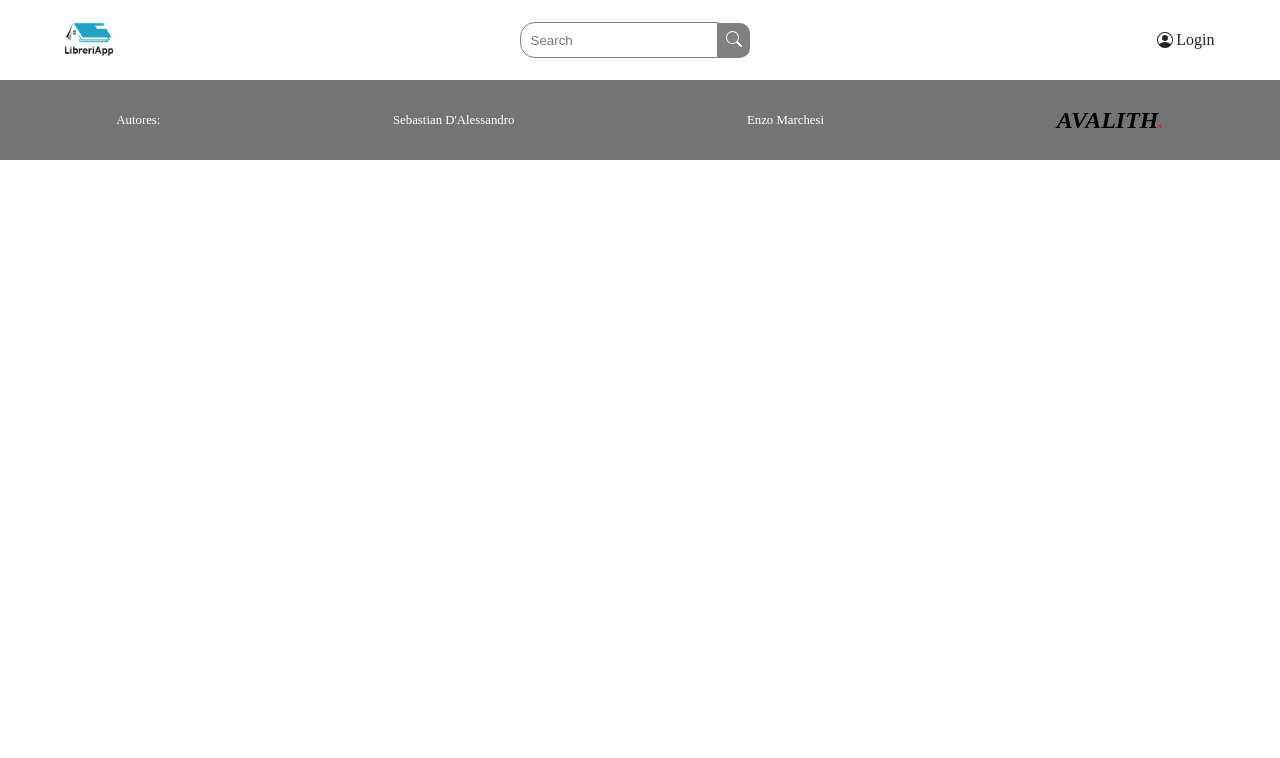
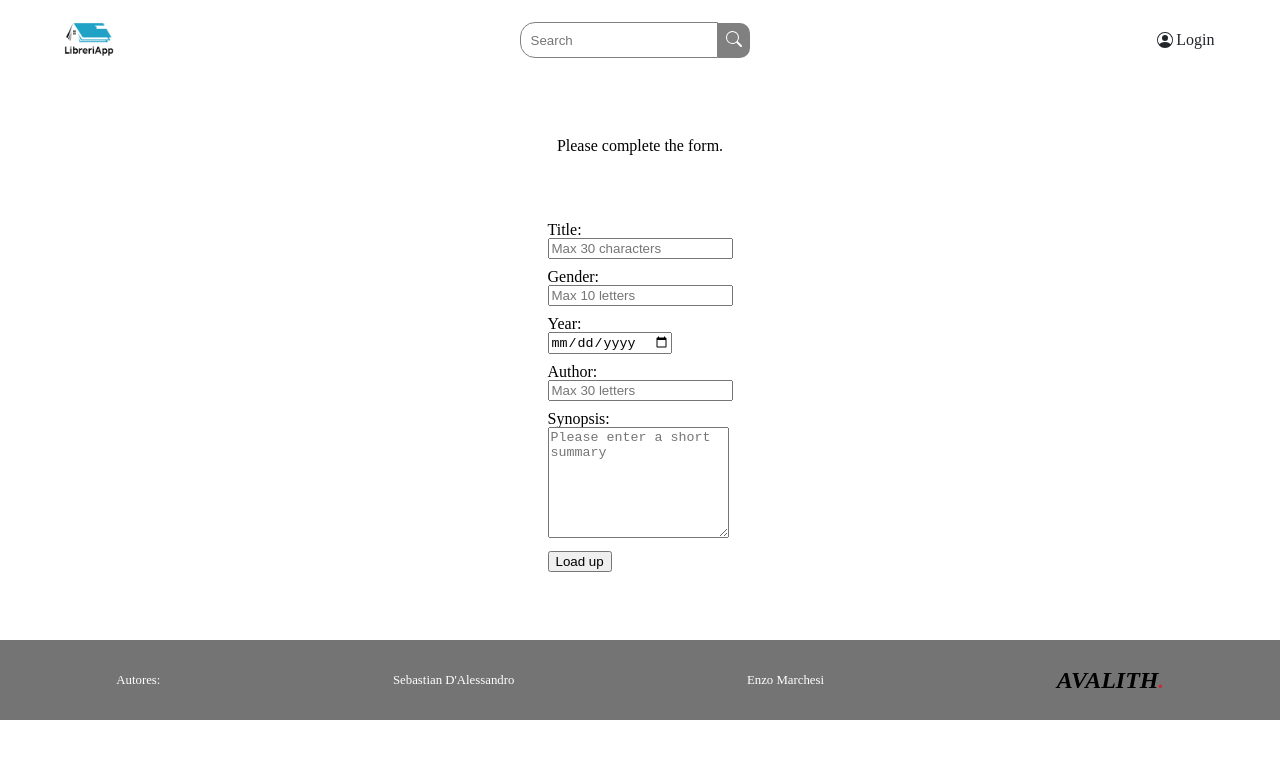
Before and after one commit to lemarchesi09/sf-library-app, a React (Create React App) app: page /book in a window 1280 px wide. Shown: the top 758 px of the page. Built offline with nearby package versions, Linux system fonts and the light colour scheme.

Commit message:
fix:create Book

```diff
--- a/src/App.js
+++ b/src/App.js
@@ -7,6 +7,7 @@ import { NavBar } from "./components/NavBar";
 import { Footer } from "./components/Footer";
 import { Create } from "./components/Create";
 import { Welcome } from "./components/Welcome";
+import CreateBook from "./components/CreateBook";
 
 function App() {
   return (
@@ -19,6 +20,11 @@ function App() {
         {/*Agregar enrutado dinamico con uso de id*/}
         <Route path="/details" element={<Details />}/>
         <Route path="/create" element={<Create />}/>
+
+        {/*****************/}
+        <Route path="/book" element={<CreateBook />}/> {/* <------BORRAR!! */}
+        {/*****************/}
+
       </Routes>
       <Footer />
     </div>
--- /dev/null
+++ b/src/components/CreateBook.js
@@ -0,0 +1,142 @@
+import React from 'react'
+import { useForm } from "react-hook-form";
+import '../styles/createBook.css'
+
+const CreateBook = () => {
+
+    const { register, handleSubmit, formState: { errors } } = useForm();
+
+    //console.log(errors)
+
+    const onSubmit = (data, e)=>{
+
+        const bookData ={
+            title: data.title,
+            gender: data.gender,
+            year: data.year,
+            author: data.author,
+            description: data.description
+        }
+
+        console.log(bookData)
+
+        // limpiar campos
+        e.target.reset();
+    }
+
+
+    return (
+        <section className="form">
+
+            <div className="form__titulo">
+               <p className="form__titulo-detalle">Please complete the form.</p>
+            </div>
+
+            <form className="form__container" onSubmit={handleSubmit(onSubmit)}>
+                <div className="form__input-section">
+                    <label><h2 className="form__input-title">Title: </h2></label>
+                    <input
+                      id="title"
+                      className="form__input"
+                      type="text"
+                      placeholder="Max 30 characters"
+                      autoComplete="off"
+                      {...register('title', {
+                          required:{
+                              value: true,
+                              message:'The title input is required'
+                          }, maxLength: {
+                              value: 30,
+                              message: 'Must be less than 30 characters'
+                          }
+                      })}
+                    />
+                </div>
+                {errors.title && <span className="form__input-error">{errors.title.message}</span>}
+
+                <div className="form__input-section">
+                    <label><h2 className="form__input-gender">Gender: </h2></label>
+                    <input
+                      id="gender"
+                      className="form__input"
+                      type="text"
+                      placeholder="Max 10 letters"
+                      autoComplete="off"
+                      {...register('gender', {
+                          required:{
+                            value: true,
+                            message:'The gender input is required'
+                          },
+                          maxLength: {
+                            value: 10,
+                            message: 'Must be less than 10 letters'
+                          }
+                      })}
+                    />
+                </div>
+                {errors.gender && <span className="form__input-error">{errors.gender.message}</span>}
+
+                <div className="form__input-section">
+                    <label><h2 className="form__input-year">Year: </h2></label>
+                    <input
+                      id="year"
+                      className="form__input"
+                      type="date"
+                      placeholder="Max 30 letters"
+                      autoComplete="off"
+                      {...register('year', {
+                          required:{
+                            value: true,
+                            message:'The year input is required'
+                          },
+                      })}
+                    />
+                </div>
+                {errors.year && <span className="form__input-error">{errors.year.message}</span>}
+
+                <div className="form__input-section">
+                    <label><h2 className="form__input-author">Author: </h2></label>
+                    <input
+                      id="author"
+                      className="form__input"
+                      type="text"
+                      placeholder="Max 30 letters"
+                      autoComplete="off"
+                      {...register('author', {
+                          required:{
+                            value: true,
+                            message:'The author input is required'
+                          },
+                          maxLength: {
+                            value: 30,
+                            message: 'Must be less than 30 letters'
+                          }
+                      })}
+                    />
+                </div>
+                {errors.author && <span className="form__input-error">{errors.author.message}</span>}
+
+                <div className="form__textarea-section">
+                    <label><h2 className="form__input-synopsis">Synopsis: </h2></label>
+                    <textarea
+                        className="form__textarea"
+                        name="synopsis"
+                        id="synopsis"
+                        rows="7"
+                        placeholder="Please enter a short summary"
+                        {...register('synopsis',{
+                            required:'The synopsis input is required'
+                        })}
+                    />
+                </div>
+                {errors.synopsis && <span className="form__input-error">{errors.synopsis.message}</span>}
+
+                <button className="form__btn" id="formBtn">Load up</button>
+
+            </form>
+
+        </section>
+      )
+}
+
+export default CreateBook
--- a/src/components/NavBar.js
+++ b/src/components/NavBar.js
@@ -8,7 +8,7 @@ export const NavBar = () =>{
         <div className="navbar__container">
             <ul className="navbar__links">
                 <div className="navbar__item">
-                    <Link to='/welcome' className="navbar__item-logo"><img className="navbar__item-logo-img" src={logo} alt="img logo"></img></Link>
+                    <Link to='/home' className="navbar__item-logo"><img className="navbar__item-logo-img" src={logo} alt="img logo"></img></Link>
                     <Link to='/login' className="navbar__item-btn-login-mobil"><BsPersonCircle />Login</Link>
                 </div>
                 <div className="navbar__item-search-container">
@@ -22,12 +22,11 @@ export const NavBar = () =>{
                         </li>
                     <li className="navbar__item-btn-search"><BsSearch /></li>
                 </div>
-                {/*
-                crear dentro del login
-                <Link to='/userCreate' className="navbar__item btn btn-create">creat</Link>
-                */}
+                <Link to='/login' className="navbar__item-btn-login"><BsPersonCircle />Login</Link>
 
-                <Link to='/login' className="navbar__item-btn-login"><BsPersonCircle />Login</Link>
+                {/*****************/}
+                {/*<Link to='/book'>AddBook</Link>  <------BORRAR!! */}
+                {/*****************/}
             </ul>
         </div>
     )
--- /dev/null
+++ b/src/styles/createBook.css
@@ -0,0 +1,16 @@
+.form{
+    width: 100vw;
+    height: 70vh;
+    display: flex;
+    flex-direction: column;
+    align-items: center;
+    justify-content: space-evenly;
+}
+
+.form__input-section, .form__textarea-section {
+    margin: 10px;
+}
+
+.form__btn {
+    margin: 0 0 10px 10px;
+}
```
